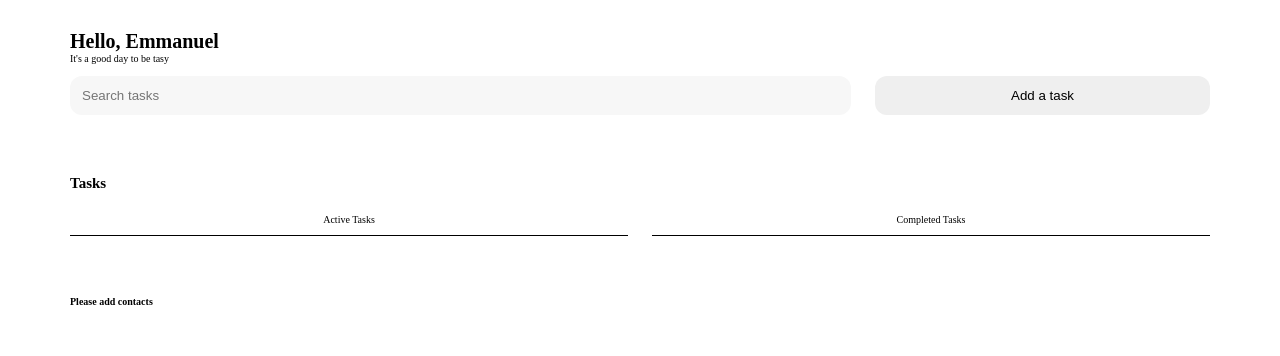
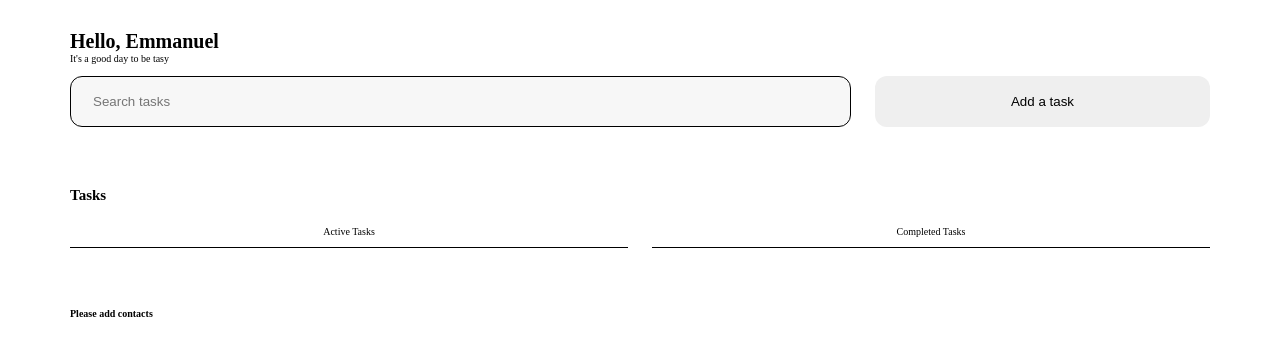
Before and after one commit to cemmanuelonyema/tasy, a React (Vite) app: page / in a window 1280 px wide. Shown: the top 356 px of the page. Built offline with nearby package versions, Linux system fonts and the light colour scheme.

Commit message:
implement clearSearch and empty filtered arr

```diff
--- a/src/components/forms/searchForm/SearchForm.tsx
+++ b/src/components/forms/searchForm/SearchForm.tsx
@@ -1,4 +1,5 @@
 import React, { useState, useEffect, ChangeEvent } from "react";
+import { FaTimes } from "react-icons/fa";
 import { useDispatch } from "react-redux";
 import {
   clearSearch,
@@ -24,21 +25,30 @@ export const SearchForm: React.FC = () => {
     setQuery(e.target.value);
     console.log(query);
   };
-  console.log(query);
-
+  const handleClear = () => {
+    setQuery("");
+    dispatch(clearSearch());
+  };
   useEffect(() => {
     query !== "" ? dispatch(searchTask(query)) : null;
     console.log(query);
   }, [query]);
 
   return (
-    <form className="task-function" onSubmit={handleSubmit}>
+    <form className="search-form" onSubmit={handleSubmit}>
+      <div className="search-group">
         <input
           type="text"
           placeholder="Search tasks"
           onChange={handleChange}
           value={query}
         />
+        {query !== "" ? (
+          <FaTimes className="clear-icon" onClick={handleClear} />
+        ) : (
+          ""
+        )}
+      </div>
       <button onClick={() => dispatch(toggleModal())}>Add a task</button>
     </form>
   );
--- a/src/components/forms/searchForm/searchForm.css
+++ b/src/components/forms/searchForm/searchForm.css
@@ -1,19 +1,33 @@
-.task-function {
+.search-form {
   display: flex;
+  justify-content: space-between;
   gap: 2.4rem;
 }
 
-.task-function input {
+.search-group {
   width: 70%;
+  display: flex;
+  align-items: center;
+  font-size: 1.6rem;
+  display: flex;
+  gap: 1rem;
+  padding: 5px 1rem;
+  border: 1px solid black;
+  background-color: #f7f7f7;
+  border-radius: 1.2rem;
+}
+.clear-icon {
+  /* padding: 1rem; */
+}
+
+.search-form input {
   padding: 1.2rem;
-  border-radius: 1.2rem;
   border: none;
   outline: none;
-
-  background-color: #f7f7f7;
+  background-color: transparent;
 }
 
-.task-function button {
+.search-form button {
   width: 30%;
   padding: 1.2rem;
   border-radius: 1.2rem;
```
Lines whose indentation alone changed are shown as unchanged.
